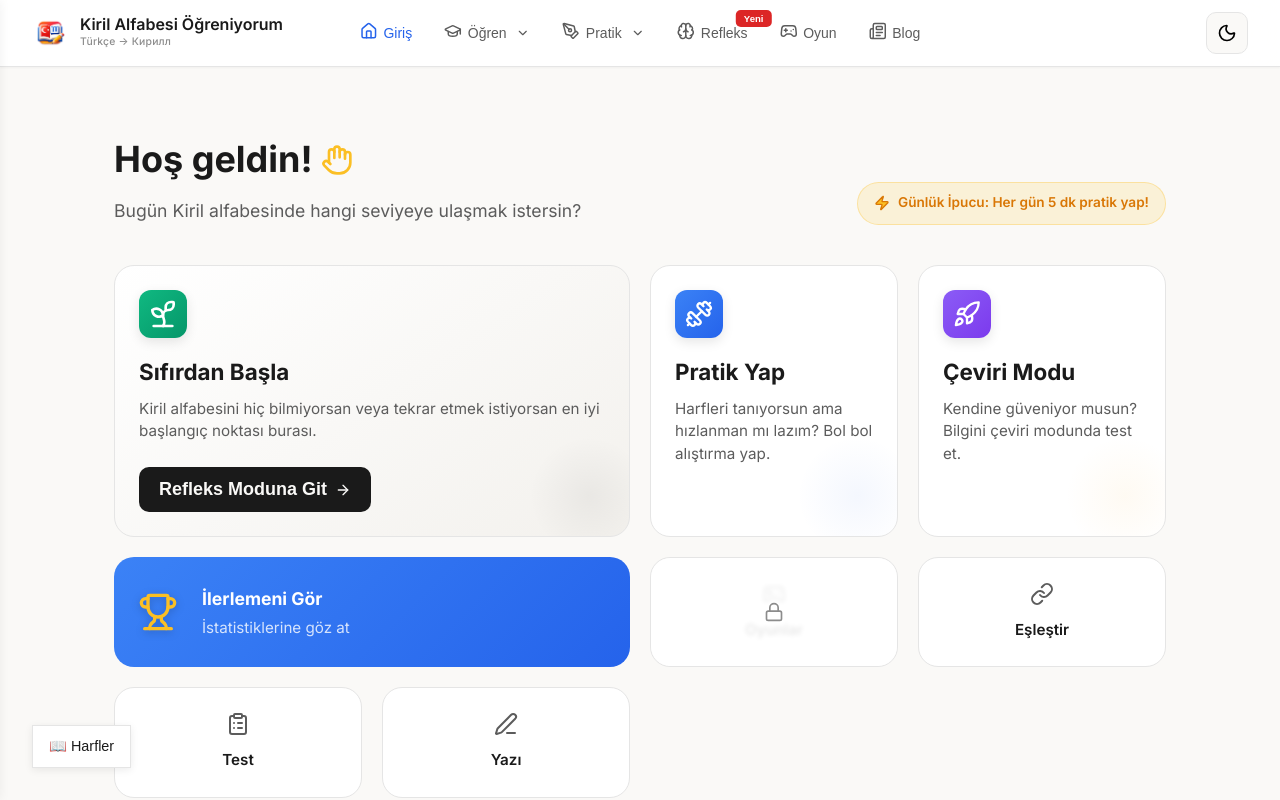
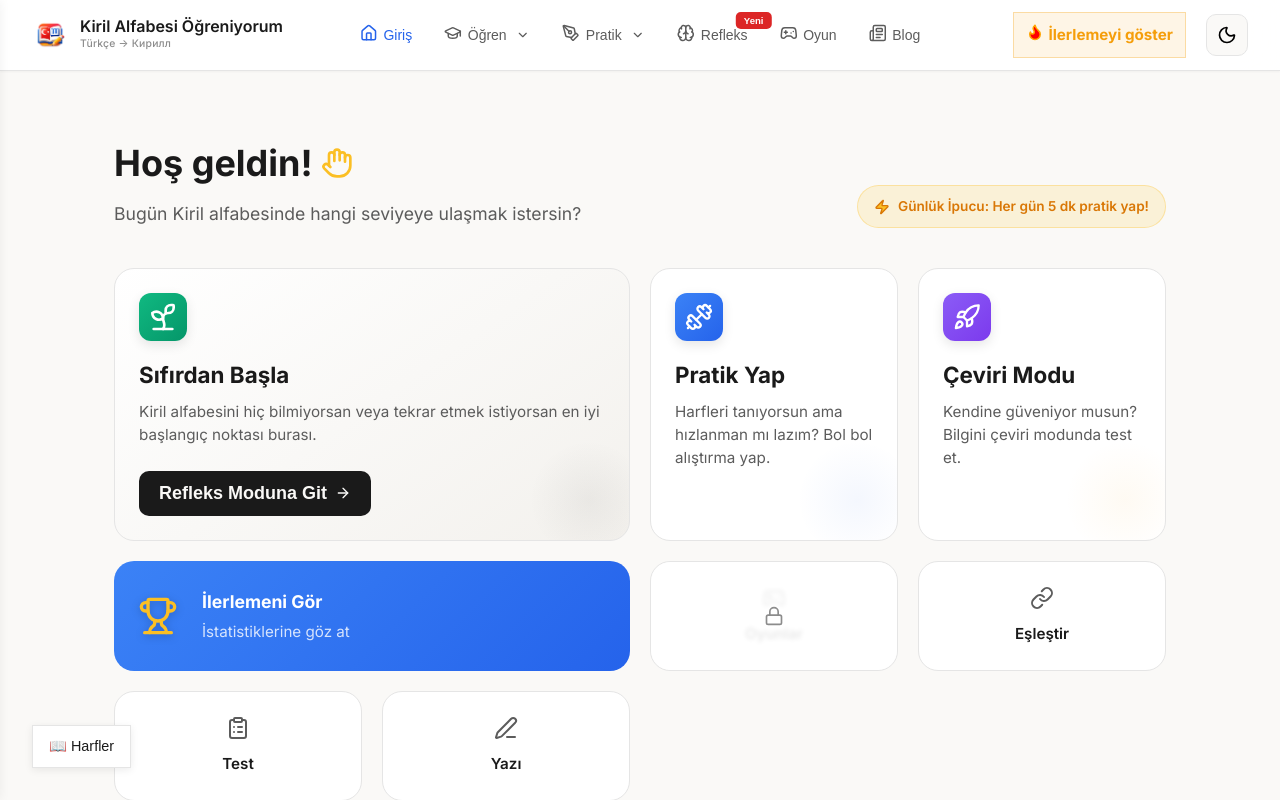
Before and after one commit to gorkembayraktar/kirilalfabesi, a React (Vite) app: page / in a window 1280 px wide. Shown: the top 800 px of the page. Built offline with nearby package versions, Linux system fonts and the light colour scheme.

Commit message:
ilerleme

```diff
--- a/src/components/Header.jsx
+++ b/src/components/Header.jsx
@@ -129,7 +129,7 @@ export default function Header({ currentView, setCurrentView, theme, toggleTheme
                 </nav>
 
                 <div className="header-actions">
-                    {streak > 0 && (
+                    {streak > 0 ? (
                         <div
                             className="streak-badge"
                             title="İlerleme detaylarını gör"
@@ -137,6 +137,15 @@ export default function Header({ currentView, setCurrentView, theme, toggleTheme
                         >
                             <span className="streak-icon"><Flame size={18} fill="red" stroke="orange" /></span>
                             <span className="streak-count">{streak}</span>
+                        </div>
+                    ) : (
+                        <div
+                            className="streak-badge"
+                            title="İlerleme detaylarını gör"
+                            onClick={() => setCurrentView('progress')}
+                        >
+                            <span className="streak-icon"><Flame size={18} fill="red" stroke="orange" /></span>
+                            <span className="streak-count">İlerlemeyi göster</span>
                         </div>
                     )}
                     <button className="theme-toggle" onClick={toggleTheme} title="Tema değiştir">
```
